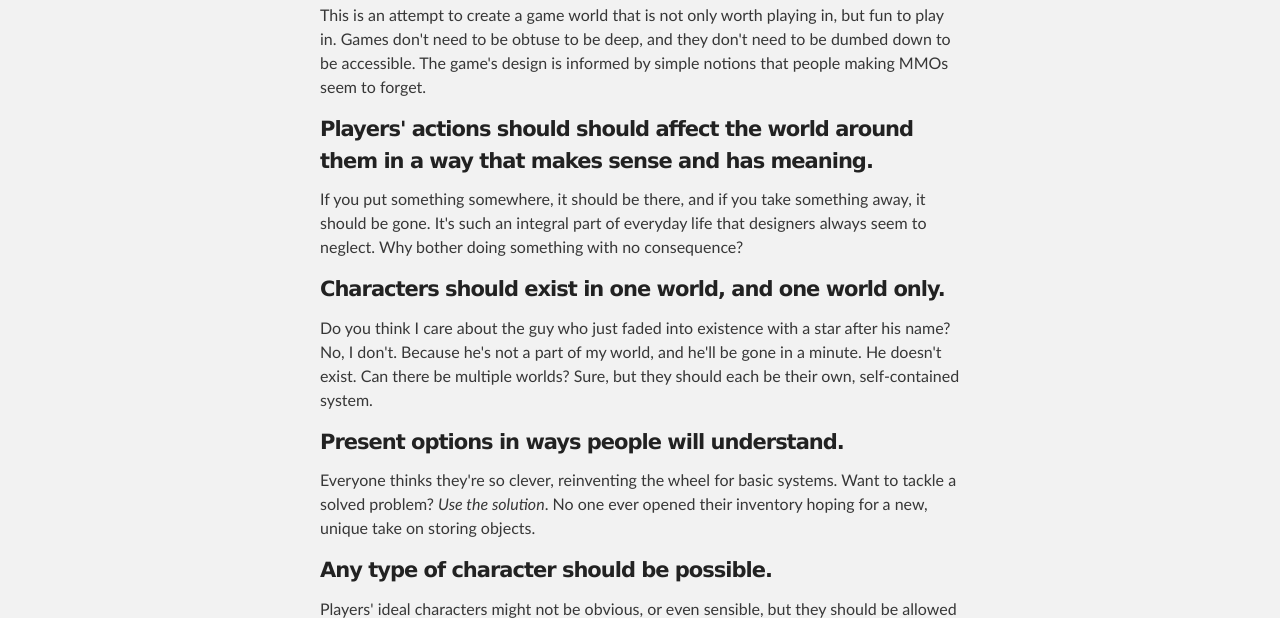
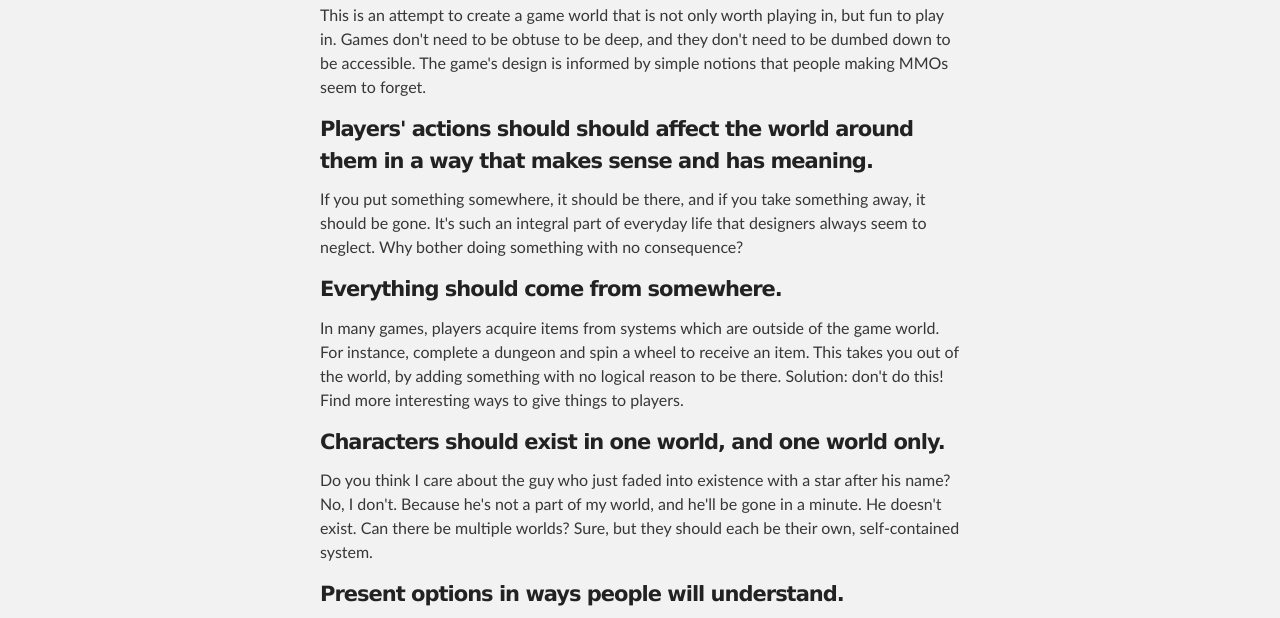
Before and after one commit to kevinrdahl/mmoo-ts, a plain HTML site: page index.html in a window 1280 px wide. Shown: the part 443-1061 px from the top of the page. Drawn offline with Linux system fonts and the light colour scheme.

Commit message:
Update index.html

```diff
--- a/index.html
+++ b/index.html
@@ -44,9 +44,14 @@
 <p>This is an attempt to create a game world that is not only worth playing in, but fun to play in. Games don't need to be obtuse to be deep, and they don't need to be dumbed down to be accessible. The game's design is informed by simple notions that people making MMOs seem to forget.</p>
 
 <h4>
-<a id="players-actions-should-should-affect-the-world-around-them-in-a-way-that-makes-sense-and-has-meaning" class="anchor" href="#players-actions-should-should-affect-the-world-around-them-in-a-way-that-makes-sense-and-has-meaning" aria-hidden="true"><span aria-hidden="true" class="octicon octicon-link"></span></a>Players' actions should should affect the world around them in a way that makes sense and has meaning.</h4>
+<a id="idea1" class="anchor" href="#idea1" aria-hidden="true"><span aria-hidden="true" class="octicon octicon-link"></span></a>Players' actions should should affect the world around them in a way that makes sense and has meaning.</h4>
 
 <p>If you put something somewhere, it should be there, and if you take something away, it should be gone. It's such an integral part of everyday life that designers always seem to neglect. Why bother doing something with no consequence?</p>
+
+<h4>
+<a id="idea2" class="anchor" href="#idea2" aria-hidden="true"><span aria-hidden="true" class="octicon octicon-link"></span></a>Everything should come from somewhere.</h4>
+
+<p>In many games, players acquire items from systems which are outside of the game world. For instance, complete a dungeon and spin a wheel to receive an item. This takes you out of the world, by adding something with no logical reason to be there. Solution: don't do this! Find more interesting ways to give things to players.</p>
 
 <h4>
 <a id="characters-should-exist-in-one-world-and-one-world-only" class="anchor" href="#characters-should-exist-in-one-world-and-one-world-only" aria-hidden="true"><span aria-hidden="true" class="octicon octicon-link"></span></a>Characters should exist in one world, and one world only.</h4>
```
